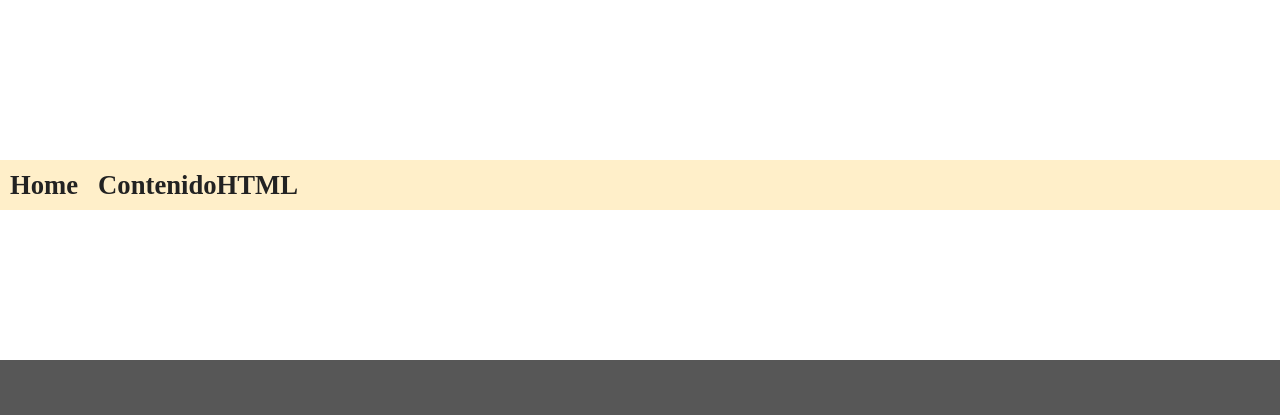
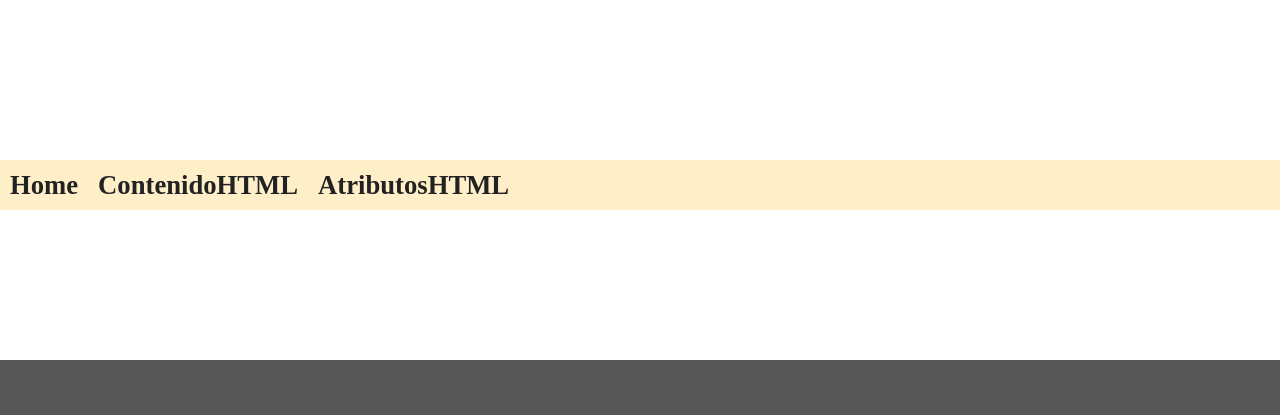
Before and after one commit to iferrer20/gitPages, a website built with Parcel: page index.html in a window 1280 px wide. Shown: the part 240-655 px from the top of the page. Built offline with nearby package versions, Linux system fonts and the light colour scheme; files whose address does not match are found by name.

Commit message:
Atributos html bar

```diff
--- a/index.html
+++ b/index.html
@@ -79,6 +79,7 @@
   <div class="bar">
     <div>Home</div>
     <div>ContenidoHTML</div>
+    <div>AtributosHTML</div>
   </div>
   <footer>
     <h1>Footer</h1>
```
